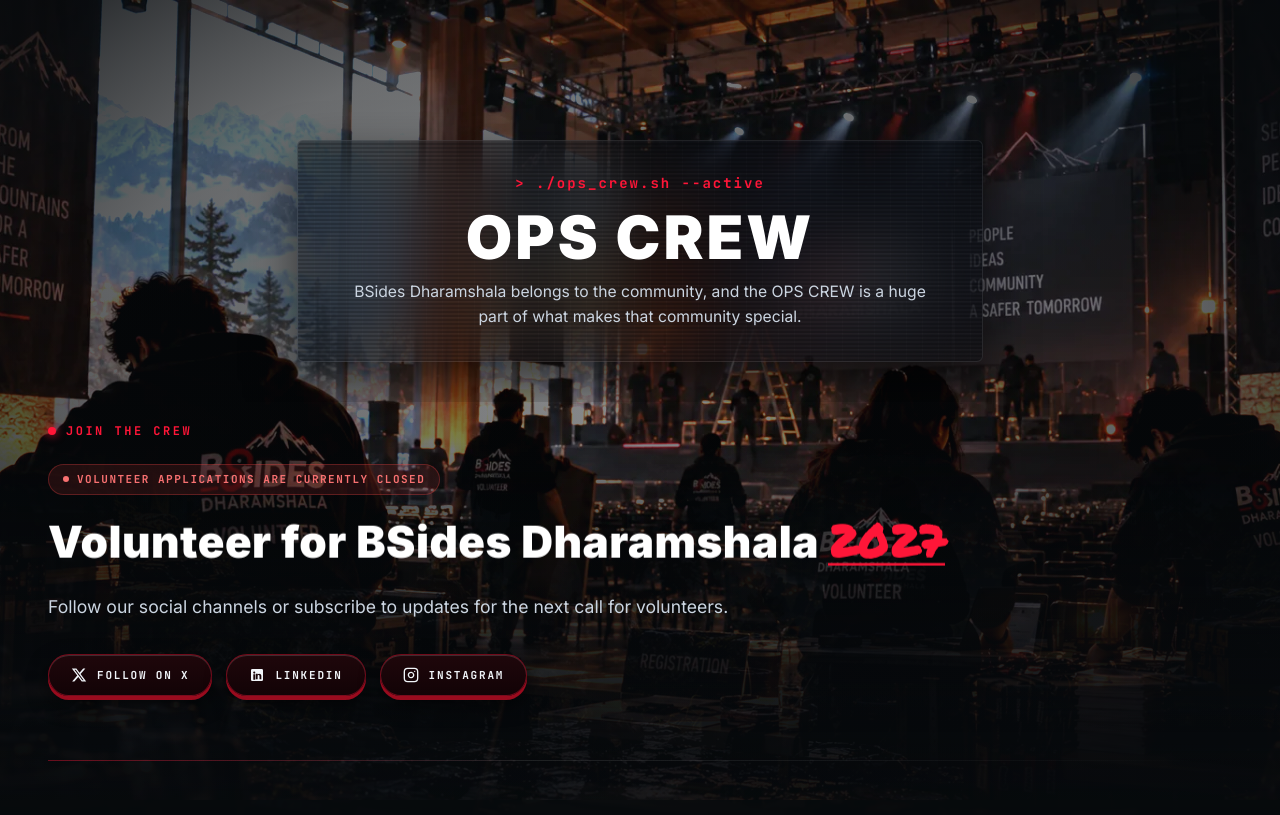
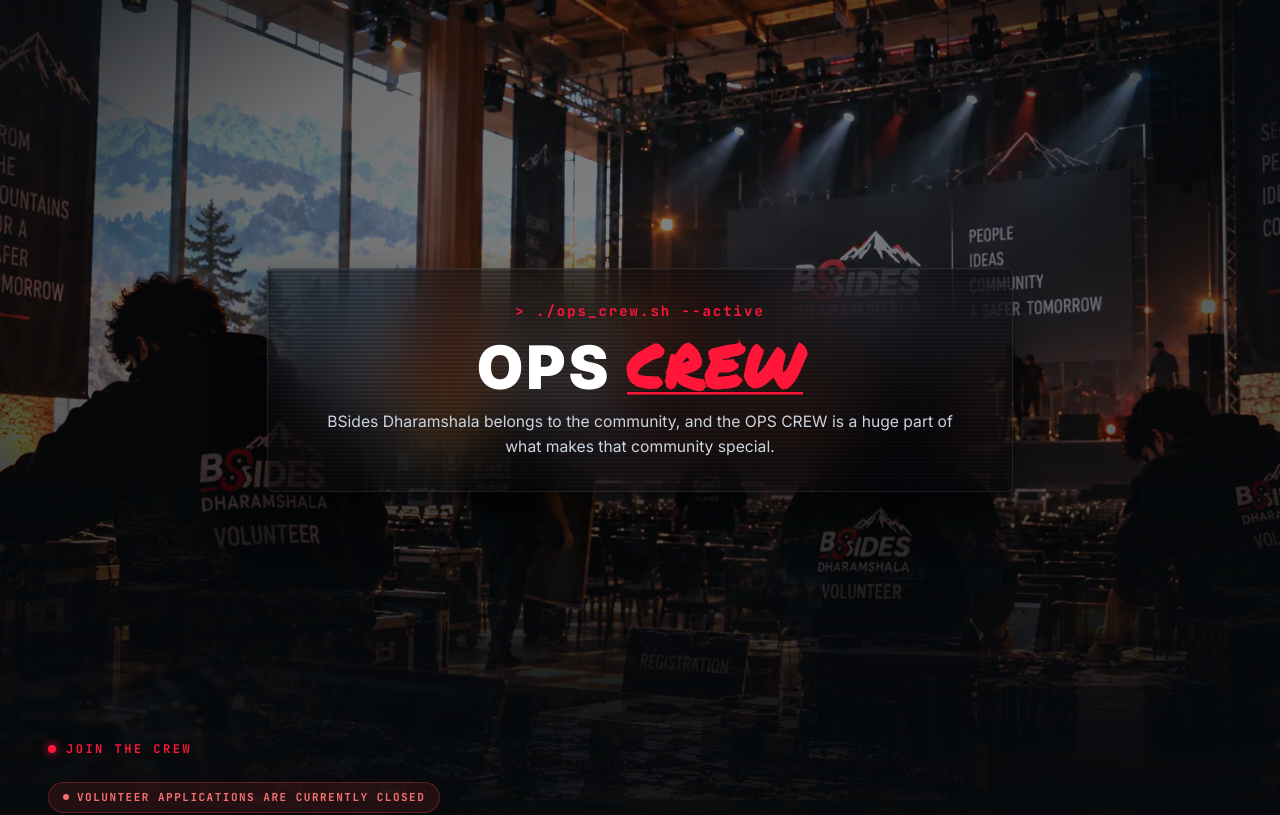
Before and after one commit to MANASAURAVI/test, a React (Vite) app: page /conference/call-for-volunteers in a window 1280 px wide. Shown: the top 815 px of the page. Built offline with nearby package versions, Linux system fonts and the light colour scheme.

Commit message:
style: apply title brush font theme to headings across CFP, Contact, OPS CREW, Code of Conduct, and Stay in the Loop

```diff
--- a/src/components/SubscribeSection.jsx
+++ b/src/components/SubscribeSection.jsx
@@ -310,7 +310,9 @@
               <InteractiveMailBoxScene isHovered={isHovered} isSending={isSending} movieScene={movieScene} />
             </div>
 
-            <h3 className="about-sub-card-title">Stay in the Loop</h3>
+            <h3 className="about-sub-card-title cfp-hero-main-title" style={{ fontSize: 'clamp(2rem, 4vw, 3rem)', textTransform: 'uppercase' }}>
+              STAY IN THE <span className="title-brush text-highlight-red minimal-brush-highlight">LOOP</span>
+            </h3>
 
             <p className="about-sub-card-desc">
               Subscribe for updates on BSides Dharamshala 2027: dates, speakers, tickets, and everything else, straight to your inbox.
--- a/src/pages/CFPPage.jsx
+++ b/src/pages/CFPPage.jsx
@@ -86,9 +86,8 @@
 
           <div className="contact-header-panel cfp-contact-theme-panel">
             <span className="contact-script-badge">&gt; ./cfp_submission.sh --active</span>
-            <h1 className="contact-top-main-title">
-              <span className="title-white">CALL FOR</span>{' '}
-              <span className="title-red">PAPERS</span>
+            <h1 className="cfp-hero-main-title">
+              CALL FOR <span className="title-brush text-highlight-red minimal-brush-highlight">PAPERS</span>
             </h1>
             <div className="cfp-hero-event-name" style={{ color: '#FF1638', marginTop: '4px', marginBottom: '12px' }}>
               {callForPapers.event}
--- a/src/pages/CFVPage.jsx
+++ b/src/pages/CFVPage.jsx
@@ -1,5 +1,4 @@
 import React from 'react';
-import PageHero from '../components/PageHero';
 import { conferenceData } from '../data/conferenceData';
 
 function SocialXIcon({ size = 16 }) {
@@ -34,7 +33,6 @@
   return (
     <div className="internal-page-view cfv-page-view">
       {/* ── FIXED BACKGROUND SYSTEM ── */}
-      {/* Base Fixed Image: ops.webp for ALL sections across the entire page */}
       <div className="cfv-page-bg-fixed">
         <img
           src="/images/ops.webp"
@@ -46,7 +44,6 @@
         <div className="cfv-base-overlay" />
       </div>
 
-      {/* First Top Image: Volunteer.webp for top hero section */}
       <div className="cfv-hero-top-bg">
         <img
           src="/images/Volunteer.webp"
@@ -58,21 +55,22 @@
         <div className="cfv-top-overlay" />
       </div>
 
-      <div className="contact-hero-wrap" style={{ padding: '140px 0 40px' }}>
-        <div className="section-container contact-hero-container">
+      {/* ── HERO BANNER WITH FROSTED GLASS PANEL (FIRST FULL PAGE VIEWPORT) ── */}
+      <div className="coc-hero-wrap">
+        <div className="section-container coc-hero-container">
           <div className="contact-header-panel">
             <span className="contact-script-badge">&gt; ./ops_crew.sh --active</span>
-            <h1 className="contact-top-main-title">
-              <span className="title-white">OPS</span>{' '}
-              <span className="title-red">CREW</span>
+            <h1 className="contact-top-main-title cfp-hero-main-title">
+              OPS <span className="title-brush text-highlight-red minimal-brush-highlight">CREW</span>
             </h1>
-            <p className="contact-header-sub">
+            <p className="contact-header-sub cfp-hero-lead-desc">
               BSides Dharamshala belongs to the community, and the OPS CREW is a huge part of what makes that community special.
             </p>
           </div>
         </div>
       </div>
 
+      {/* ── MAIN CONTENT SECTIONS DOWNWARD ── */}
       <section className="section-block cfv-main-section">
         <div className="section-container">
 
--- a/src/pages/CodeOfConductPage.jsx
+++ b/src/pages/CodeOfConductPage.jsx
@@ -54,8 +54,8 @@
         <div className="section-container coc-hero-container">
           <div className="contact-header-panel coc-center-top-header">
             <span className="contact-script-badge">&gt; ./event_guidelines.sh</span>
-            <h1 className="contact-top-main-title">
-              <span className="title-white">CODE OF</span> <span className="title-red">CONDUCT</span>
+            <h1 className="cfp-hero-main-title">
+              CODE OF <span className="title-brush text-highlight-red minimal-brush-highlight">CONDUCT</span>
             </h1>
             <p className="contact-header-sub" style={{ marginTop: '8px', maxWidth: '600px' }}>
               Guidelines to ensure a safe, welcoming, and inclusive environment for everyone.
--- a/src/pages/ContactPage.jsx
+++ b/src/pages/ContactPage.jsx
@@ -158,9 +158,8 @@
         <div className="section-container contact-hero-container">
           <div className="contact-header-panel">
             <span className="contact-script-badge">&gt; ./connect_node.sh --encrypted</span>
-            <h1 className="contact-top-main-title">
-              <span className="title-white">GET IN TOUCH WITH</span>{' '}
-              <span className="title-red">BSIDES DHARAMSHALA</span>
+            <h1 className="cfp-hero-main-title">
+              GET IN TOUCH WITH <span className="title-brush text-highlight-red minimal-brush-highlight">BSIDES DHARAMSHALA</span>
             </h1>
             <p className="contact-header-sub">
               Have questions about attending, presenting, sponsoring, or volunteering? Connect directly with our team.
```
